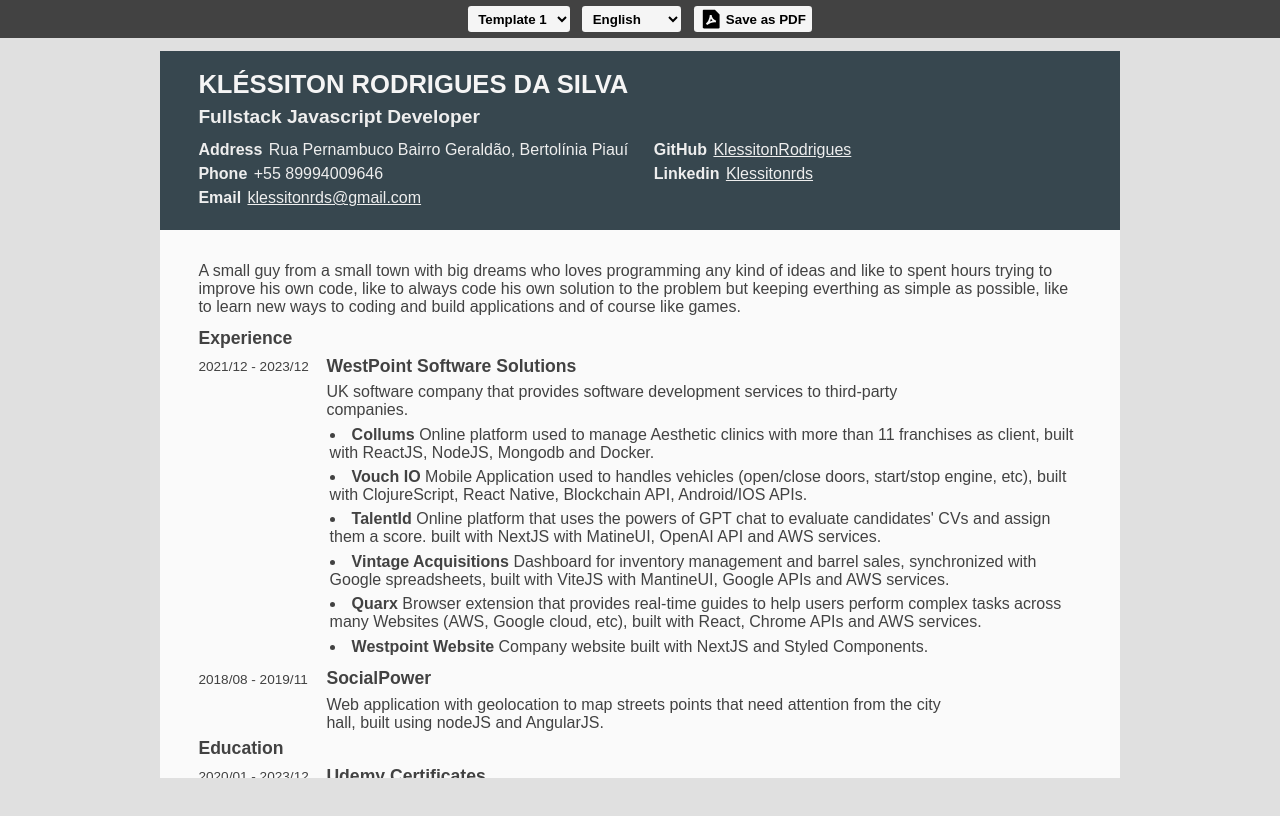
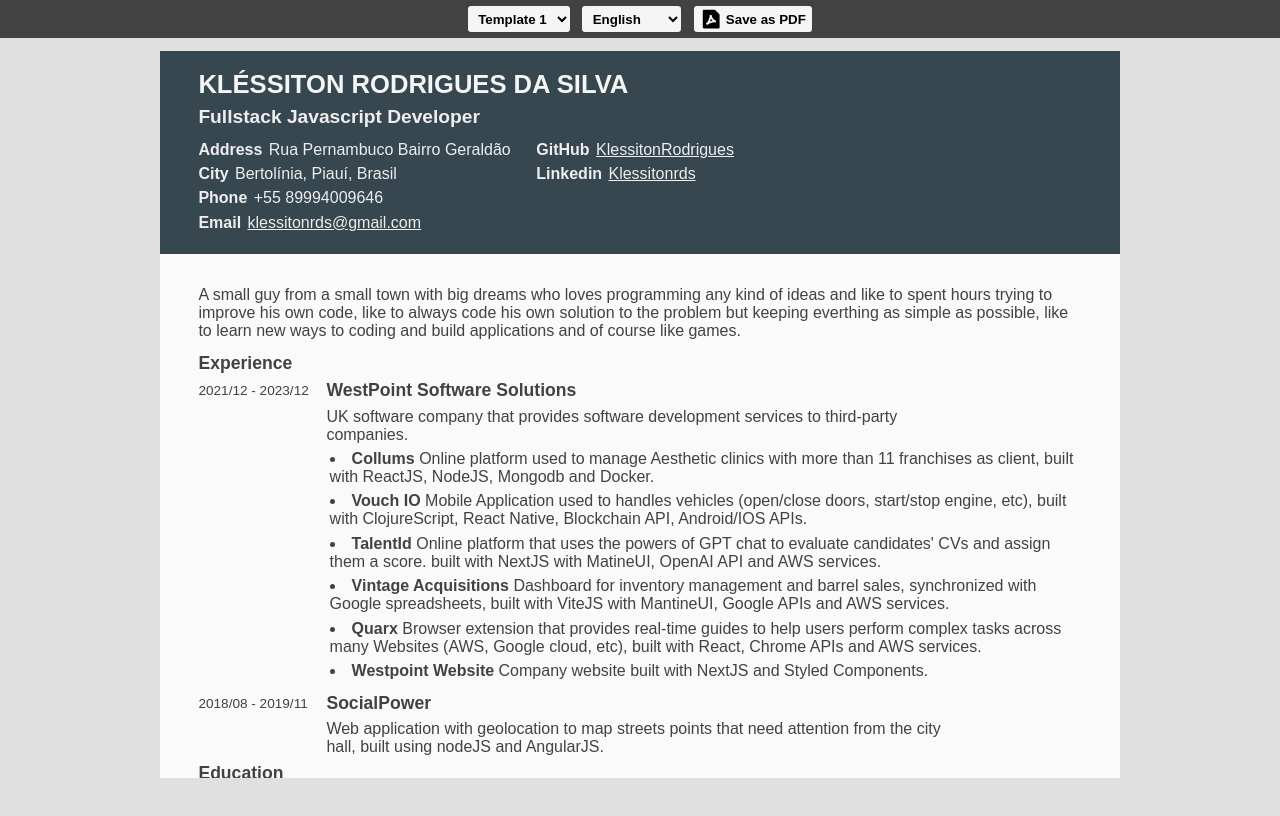
Before and after one commit to KlessitonRodrigues/personal-cv, a React app: page / in a window 1280 px wide. Shown: the top 816 px of the page. Built offline with nearby package versions, Linux system fonts and the light colour scheme; a web font is replaced by a local one.

Commit message:
chore: update header section

```diff
--- a/src/UI/components/CvTemplate1/Header.tsx
+++ b/src/UI/components/CvTemplate1/Header.tsx
@@ -11,7 +11,11 @@
         <Column gap={2}>
           <Label>
             <Text>Address</Text>
-            Rua Pernambuco Bairro Geraldão, Bertolínia Piauí
+            Rua Pernambuco Bairro Geraldão
+          </Label>
+          <Label>
+            <Text>City</Text>
+            Bertolínia, Piauí, Brasil
           </Label>
           <Label>
             <Text>Phone</Text>
```
Also changed, not shown: 1 other file (tests, documents, lock files or other folders).
